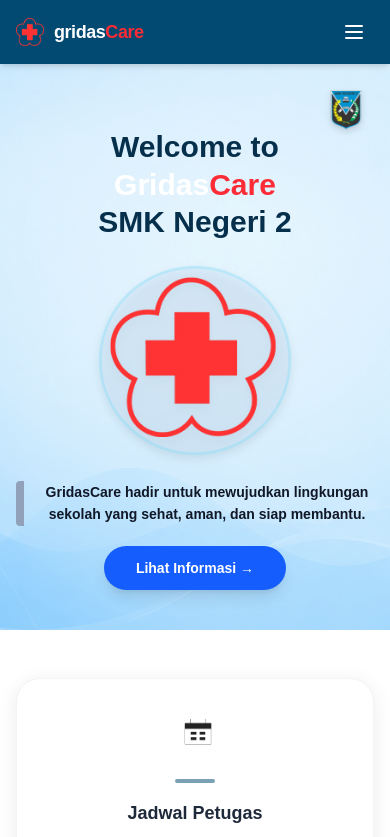
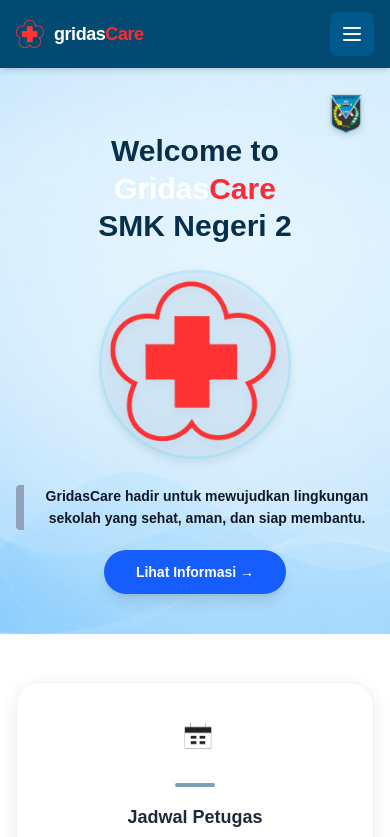
Before and after one commit to dewikaniiaa64-arch/gridasCare, a Next.js app: page / in a window 390 px wide. Shown: the top 837 px of the page. Built offline with nearby package versions, Linux system fonts and the light colour scheme.

Commit message:
perbaikan navbar

```diff
--- a/app/components/Navbar.tsx
+++ b/app/components/Navbar.tsx
@@ -20,12 +20,11 @@
   const isActive = (path: string) => pathname === path;
 
   return (
-    <>
-      <nav className="bg-sky-900 sticky top-0 z-[100] px-4 md:px-10 py-3 text-white shadow-md w-full">
-        <div className="flex items-center justify-between w-full">
+    <header className="sticky top-0 left-0 w-full z-[99999] bg-sky-900 shadow-md">
+      <nav className="flex items-center justify-between px-4 md:px-10 py-3 text-white w-full relative">
 
         {/* Logo */}
-          <div className="flex items-center gap-2.5 shrink-0">
+        <Link href="/" className="flex items-center gap-2.5 shrink-0">
           <div className="relative w-7 h-7">
             <Image src="/images/pmi.png" alt="Logo PMI" fill className="object-contain" priority />
           </div>
@@ -33,7 +32,7 @@
             <span className="text-white">gridas</span>
             <span className="text-red-500">Care</span>
           </div>
-          </div>
+        </Link>
 
         {/* Menu Desktop */}
         <div className="hidden md:flex items-center gap-4 text-xs font-medium ml-auto mr-8">
@@ -53,10 +52,11 @@
           {/* Tombol Garis Tiga (Mobile) */}
           <button
             type="button"
-              onClick={() => setIsOpen(!isOpen)}
-              className="md:hidden p-2 rounded-lg text-white hover:bg-sky-800 focus:outline-none relative z-[101] cursor-pointer"
+            onClick={() => setIsOpen((prev) => !prev)}
+            className="md:hidden p-2.5 bg-sky-800 text-white rounded-lg focus:outline-none cursor-pointer relative z-[100000]"
+            aria-label="Toggle Menu"
           >
-              <svg className="h-6 w-6" fill="none" viewBox="0 0 24 24" stroke="currentColor">
+            <svg className="h-6 w-6 pointer-events-none" fill="none" viewBox="0 0 24 24" stroke="currentColor">
               {isOpen ? (
                 <path strokeLinecap="round" strokeLinejoin="round" strokeWidth={2} d="M6 18L18 6M6 6l12 12" />
               ) : (
@@ -66,12 +66,11 @@
           </button>
         </div>
 
-        </div>
       </nav>
 
-      {/* Menu Overlay Mobile (Fixed Layer Paling Atas) */}
+      {/* Menu Overlay Mobile */}
       {isOpen && (
-        <div className="fixed inset-0 top-[52px] bg-sky-900/95 z-[99] md:hidden flex flex-col p-6 gap-4 text-sm font-medium backdrop-blur-sm">
+        <div className="md:hidden bg-sky-950 text-white flex flex-col p-5 gap-3 border-t border-sky-800 text-sm font-medium w-full">
           <Link href="/" onClick={() => setIsOpen(false)} className="py-2 border-b border-sky-800">Beranda</Link>
           <Link href="/Jadwal_petugas" onClick={() => setIsOpen(false)} className="py-2 border-b border-sky-800">Jadwal PMR</Link>
           <Link href="/user_siswasakit" onClick={() => setIsOpen(false)} className="py-2 border-b border-sky-800">Siswa Sakit</Link>
@@ -80,6 +79,6 @@
           <Link href="/login" onClick={() => setIsOpen(false)} className="mt-2 w-full text-center bg-white text-blue-400 py-2 rounded-full font-bold">Admin</Link>
         </div>
       )}
-    </>
+    </header>
   );
 }
--- a/next.config.ts
+++ b/next.config.ts
@@ -1,7 +1,13 @@
 import type { NextConfig } from "next";
 
 const nextConfig: NextConfig = {
-  allowedDevOrigins: ["192.168.1.67:3000", "192.168.1.67"],
+  allowedDevOrigins: [
+    "192.168.0.140",
+    "192.168.0.140:3000",
+    "192.168.1.67",
+    "192.168.1.67:3000",
+    "localhost:3000",
+  ],
 };
 
 export default nextConfig;
```
Lines whose indentation alone changed are shown as unchanged.
